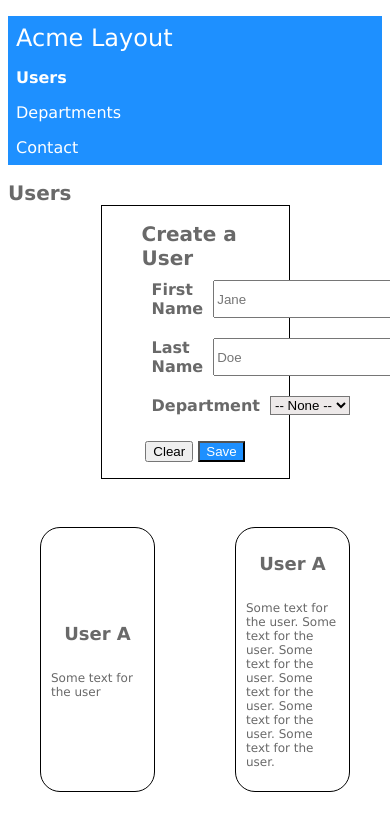
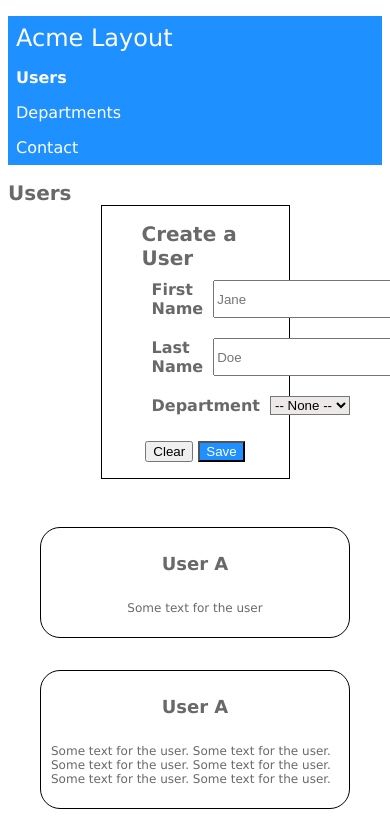
Before and after one commit to hannahrademaker/acme-flex-box, a plain HTML site: page index.html in a window 390 px wide. Shown: the top 821 px of the page. Drawn offline with Linux system fonts and the light colour scheme.

Commit message:
media cards

```diff
--- a/styles.css
+++ b/styles.css
@@ -125,5 +125,7 @@
         justify-content: flex-start;
        padding: .5rem
     }
-
-}
+    .card {
+            width: 100%;
+          }
+    }
```
